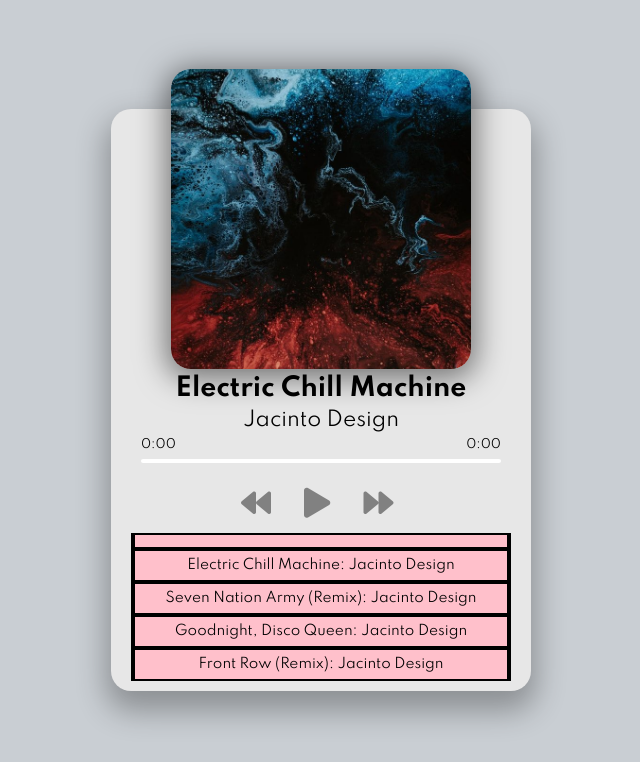
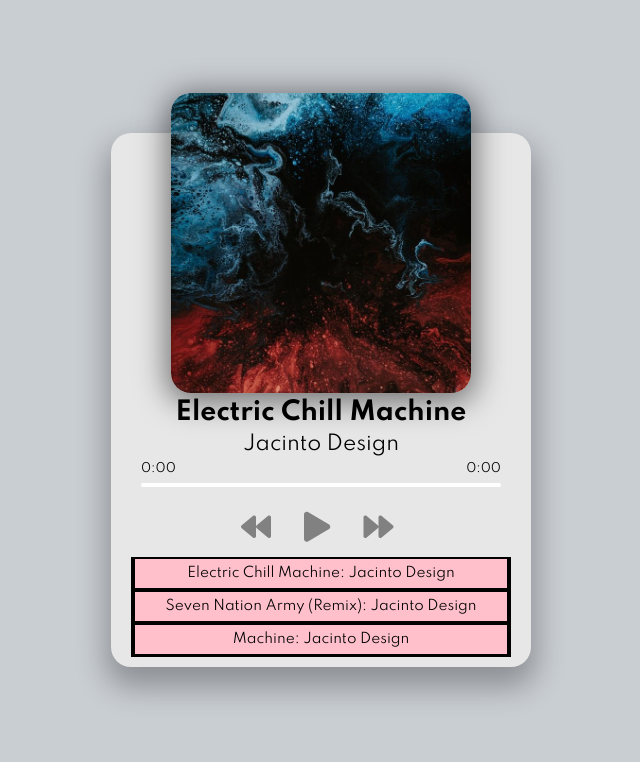
Before and after one commit to RockoKaine/musicplay, a plain HTML site: page index.html in a window 1280 px wide. Shown: the whole page, without its empty margins (319-959 px from the left). Drawn offline with Linux system fonts and the light colour scheme.

Commit message:
clickable playlist, playlist scroll not right

```diff
--- a/index.html
+++ b/index.html
@@ -35,9 +35,7 @@
         </div>
         <!-- PLaylist -->
         <div class="playlist-container" id="playlist-container">
-            <div class="song-in-playlist" id="song-in-playlist">
-                <span class="track" id="track"></span>
-                </div>
+
         </div>
     </div>
     <!-- Script -->
--- a/script.js
+++ b/script.js
@@ -7,7 +7,6 @@ const progress = document.getElementById('progress');
 const durationEl = document.getElementById('duration');
 const currentTimeEl = document.getElementById('current-time');
 const playlistContainer = document.getElementById('playlist-container');
-const songInPlaylist = document.getElementById('song-in-playlist');
 const playBtn = document.getElementById('play');
 const prevBtn = document.getElementById('prev');
 const nextBtn = document.getElementById('next');
@@ -26,8 +25,18 @@ const songs = [
         artist: 'Jacinto Design'
     },
     {
+        name: 'jacinto-1',
+        displayName: 'Machine',
+        artist: 'Jacinto Design'
+    },
+    {
         name: 'jacinto-3',
         displayName: 'Goodnight, Disco Queen',
+        artist: 'Jacinto Design'
+    },
+    {
+        name: 'jacinto-3',
+        displayName: 'Disco Queen',
         artist: 'Jacinto Design'
     },
     {
@@ -61,7 +70,6 @@ playBtn.addEventListener("click", ()=> (isPlaying ? pauseSong() : playSong()));
 
 
 // Update DOM
-
 function loadSong(song){
     title.textContent = song.displayName;
     artist.textContent = song.artist;
@@ -70,6 +78,8 @@ function loadSong(song){
 
 }
 
+
+// song index
 let songIndex = 0;
 
 
@@ -142,32 +152,36 @@ function setProgressBar(e) {
     }
 }
 
+
+
+
+// populate the playlist followed by play a selected song
 function populatePlaylist() {
     songs.forEach((song)=>{
         playlistContainer.innerHTML +=  `<div class="song-in-playlist" id="song-in-playlist">
-        <span class="track" id="track">${song.displayName}: ${song.artist}</span>
-        </div>`
+                                        <span class="track" id="track">
+                                        ${song.displayName}: ${song.artist}
+                                        </span>
+                                        </div>`
     });
 }
 
-
-
 function playSelectedSong(e) {
 
-    console.log(e);
-
-    // loadSong(songs[songIndex]);
-    // playSong();
+    let playlistTitle = e.target.innerText.split(':')[0];
+    let selectedIndex = songs.findIndex(song => song.displayName === playlistTitle);
+    songIndex = selectedIndex;
+    loadSong(songs[selectedIndex]);
+    playSong();
 
 }
 
+populatePlaylist();
 
 // Previous/Next function
-songInPlaylist.addEventListener('click', playSelectedSong)
 prevBtn.addEventListener("click", prevSong);
 nextBtn.addEventListener("click", nextSong);
 music.addEventListener("ended", nextSong);
 music.addEventListener('timeupdate', updateProgressBar);
 progressContainer.addEventListener('click', setProgressBar);
-
-populatePlaylist();
+playlistContainer.addEventListener('click', playSelectedSong);
--- a/style.css
+++ b/style.css
@@ -26,12 +26,25 @@ body {
 
 .playlist-container {
   width: 95%;
-  min-height: 13%;
+  height: 100px;
   margin: auto;
   background: black;
   display: flex;
   flex-direction: column;
   justify-content: space-evenly;
+  overflow:scroll;
+  -ms-overflow-style: none;
+  /* for Internet Explorer, Edge */
+  scrollbar-width: none;
+  /* for Firefox */
+
+}
+
+
+
+.playlist-container ::-webkit-scrollbar {
+  display: none;
+  /* for Chrome, Safari, and Opera */
 }
 
 
@@ -40,6 +53,7 @@ body {
   justify-content: space-between;
   font-size: 0.85rem;
   margin: 2px;
+
 }
 .track {
   background: pink;
```
